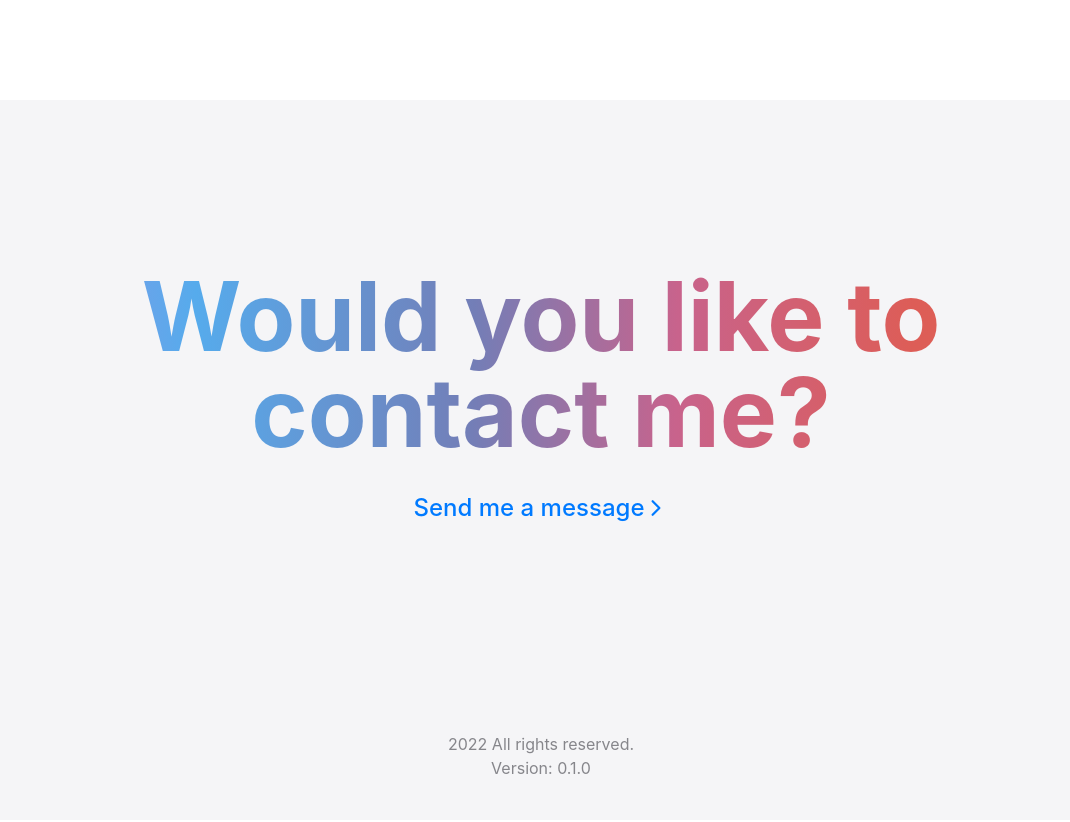
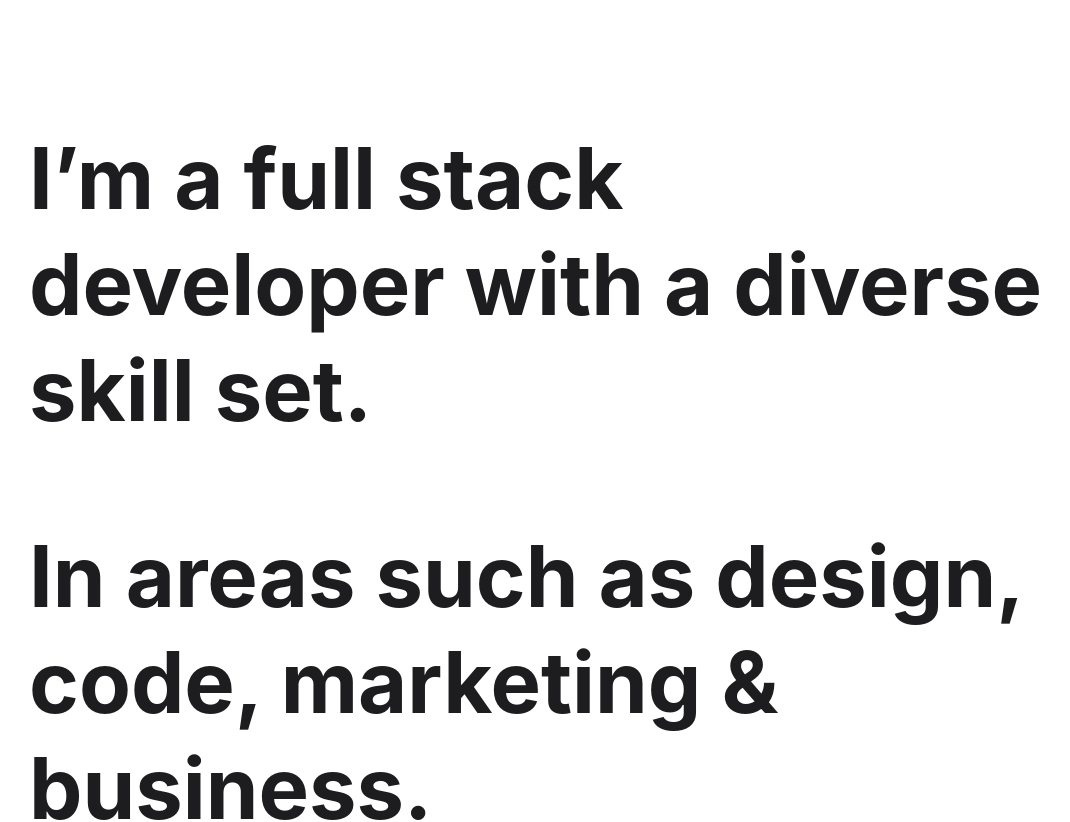
Before and after one commit to TheBoringBOT/developer-portfolio, a Next.js app: page / in a window 1280 px wide. Shown: the part 700-1522 px from the top of the page, without its empty margins (99-1169 px from the left). Built offline with nearby package versions, Linux system fonts and the light colour scheme.

Commit message:
new content added

```diff
--- a/pages/index.js
+++ b/pages/index.js
@@ -6,12 +6,17 @@ import Layout from "../components/layout";
 
 // import components
 import Intro from "../components/hero/intro";
-import Projects from "../components/projects";
+import Projects from "../components/projects/projects";
+import About from "../components/about/about";
 
 import { constants } from "../libs/constants";
+import useWindowSize from "../hooks/useWindowSize";
 
 export default function Home() {
   const { site_name, site_author, site_description } = constants;
+
+  // check if device is mobile - used mostly to stop some animations on mobile
+  const isMobile = useWindowSize().width < 768;
   return (
     <div>
       <Head>
@@ -26,7 +31,8 @@ export default function Home() {
 
       <Layout>
         <Intro />
-        <Projects />
+        <Projects runAnimation={isMobile ? false : true} />
+        <About />
       </Layout>
     </div>
   );
```
